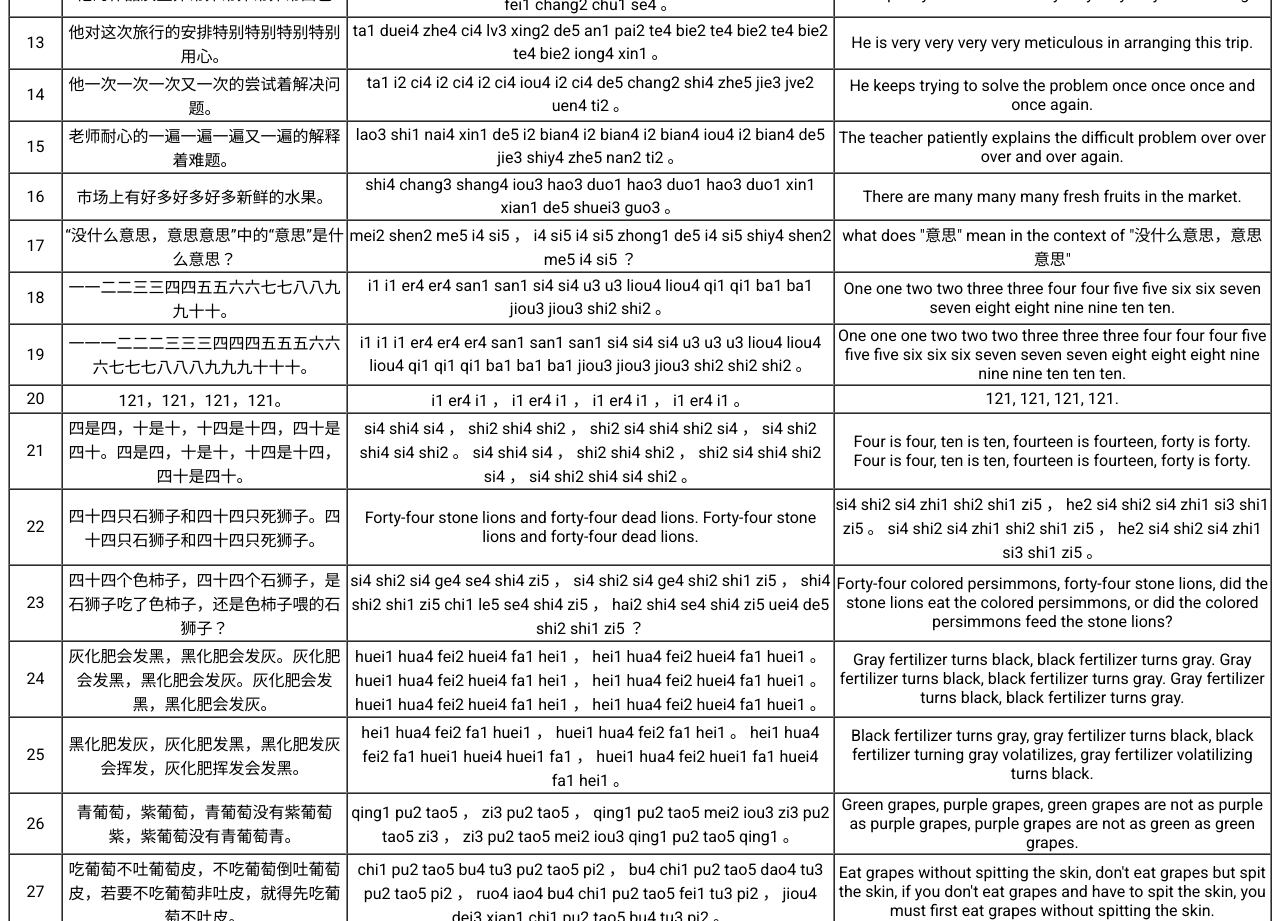
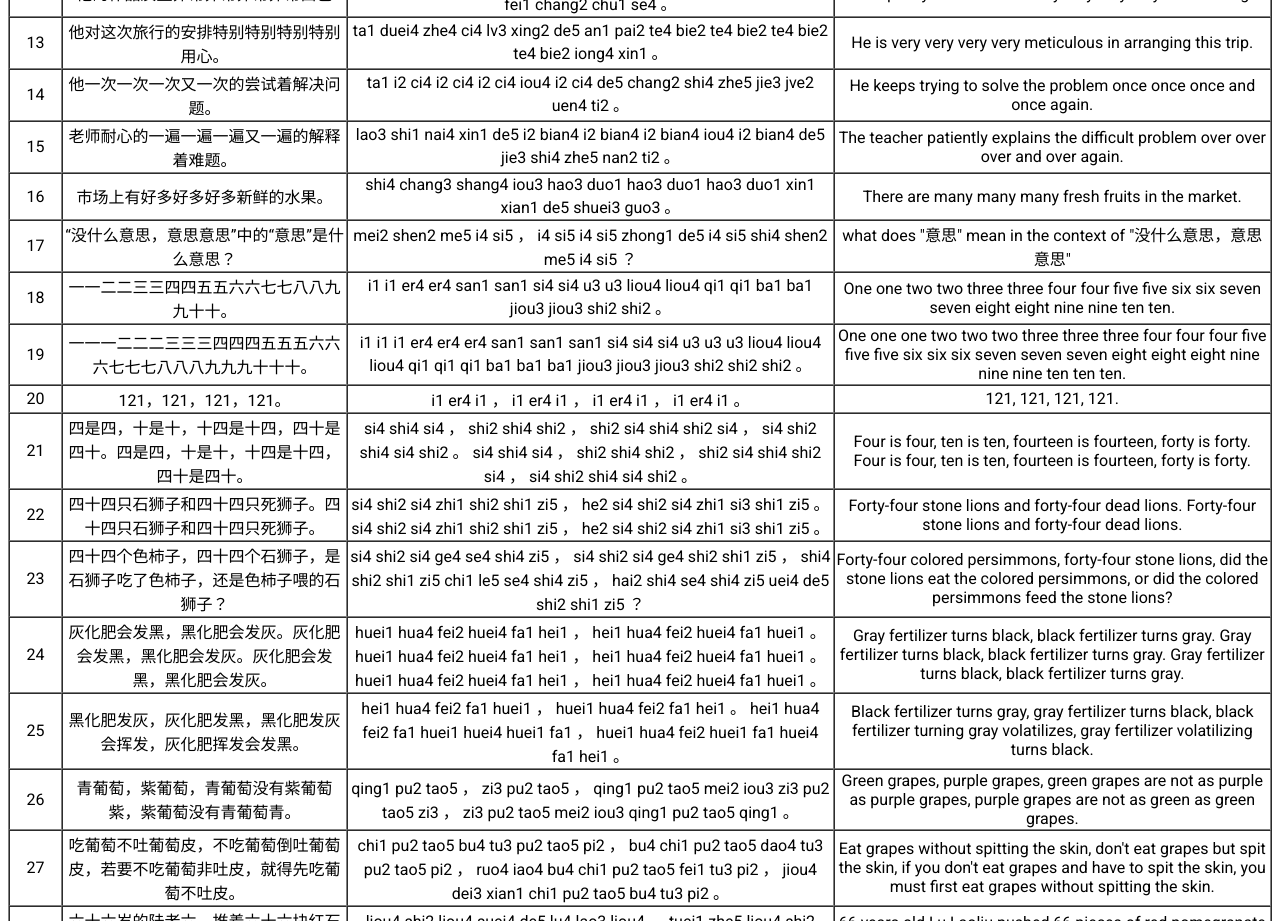
Before and after one commit to Chunhui-Lu/ICASSP2025, a plain HTML site: page index.html in a window 1280 px wide. Shown: the part 1980-2901 px from the top of the page. Drawn offline with Linux system fonts and the light colour scheme.

Commit message:
Update index.html

```diff
--- a/index.html
+++ b/index.html
@@ -245,7 +245,7 @@
   <tr>
       <td align="center">15</td>
       <td align="center">老师耐心的一遍一遍一遍又一遍的解释着难题。</td>
-      <td align="center">lao3 shi1 nai4 xin1 de5 i2 bian4 i2 bian4 i2 bian4 iou4 i2 bian4 de5 jie3 shiy4 zhe5 nan2 ti2 。</td>
+      <td align="center">lao3 shi1 nai4 xin1 de5 i2 bian4 i2 bian4 i2 bian4 iou4 i2 bian4 de5 jie3 shi4 zhe5 nan2 ti2 。</td>
       <td align="center">The teacher patiently explains the difficult problem over over over and over again.</td>
   </tr>
   <tr>
@@ -257,7 +257,7 @@
   <tr>
       <td align="center">17</td>
       <td align="center">“没什么意思，意思意思”中的“意思”是什么意思？</td>
-      <td align="center">mei2 shen2 me5 i4 si5 ， i4 si5 i4 si5 zhong1 de5 i4 si5 shiy4 shen2 me5 i4 si5 ？</td>
+      <td align="center">mei2 shen2 me5 i4 si5 ， i4 si5 i4 si5 zhong1 de5 i4 si5 shi4 shen2 me5 i4 si5 ？</td>
       <td align="center">what does "意思" mean in the context of "没什么意思，意思意思"</td>
   </tr>
   <tr>
@@ -287,8 +287,8 @@
   <tr>
       <td align="center">22</td>
       <td align="center">四十四只石狮子和四十四只死狮子。四十四只石狮子和四十四只死狮子。</td>
+      <td align="center">si4 shi2 si4 zhi1 shi2 shi1 zi5 ， he2 si4 shi2 si4 zhi1 si3 shi1 zi5 。 si4 shi2 si4 zhi1 shi2 shi1 zi5 ， he2 si4 shi2 si4 zhi1 si3 shi1 zi5 。</td>
       <td align="center">Forty-four stone lions and forty-four dead lions. Forty-four stone lions and forty-four dead lions.</td>
-      <td align="center">si4 shi2 si4 zhi1 shi2 shi1 zi5 ， he2 si4 shi2 si4 zhi1 si3 shi1 zi5 。 si4 shi2 si4 zhi1 shi2 shi1 zi5 ， he2 si4 shi2 si4 zhi1 si3 shi1 zi5 。</td>
   </tr>
   <tr>
       <td align="center">23</td>
```
